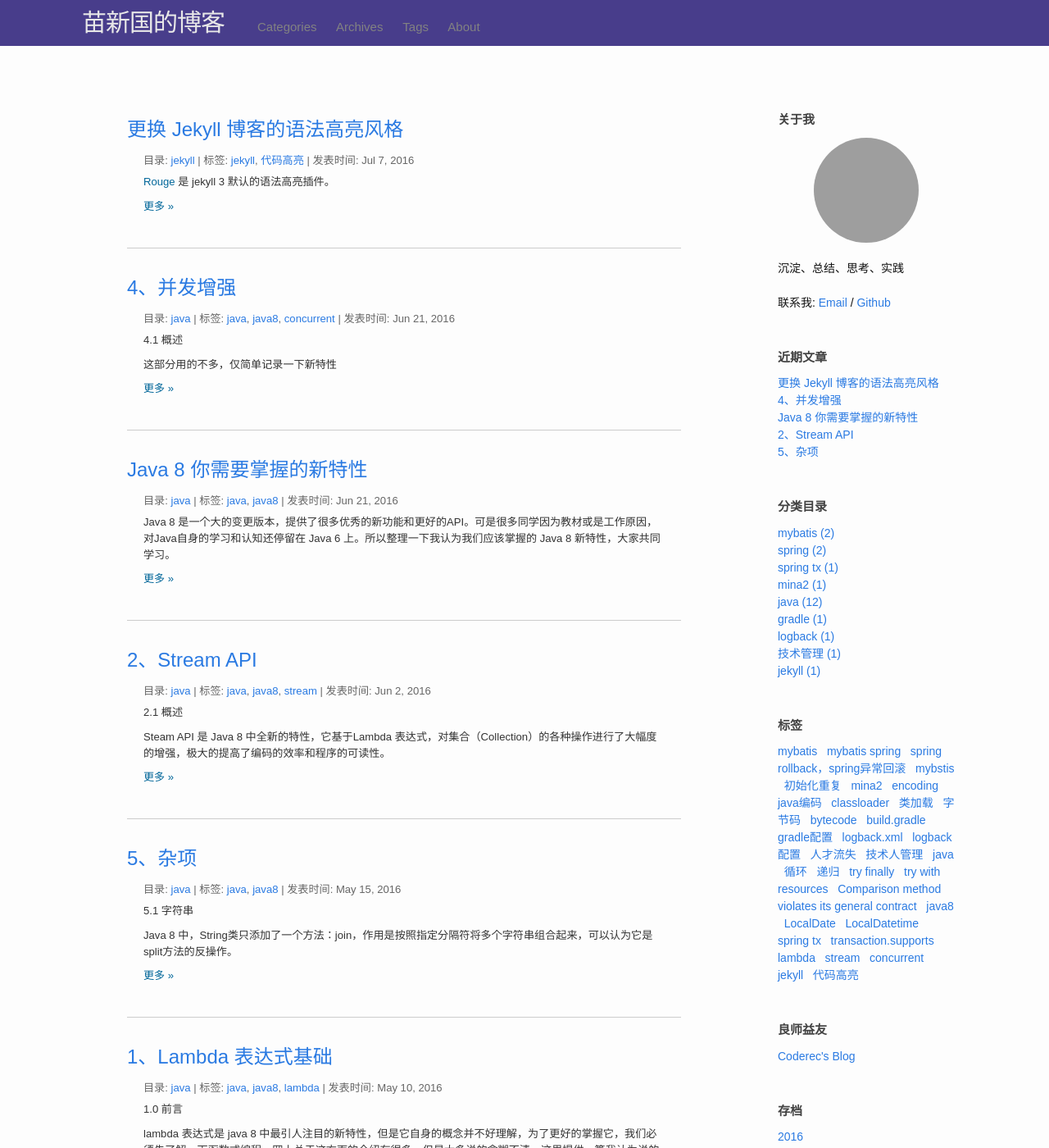
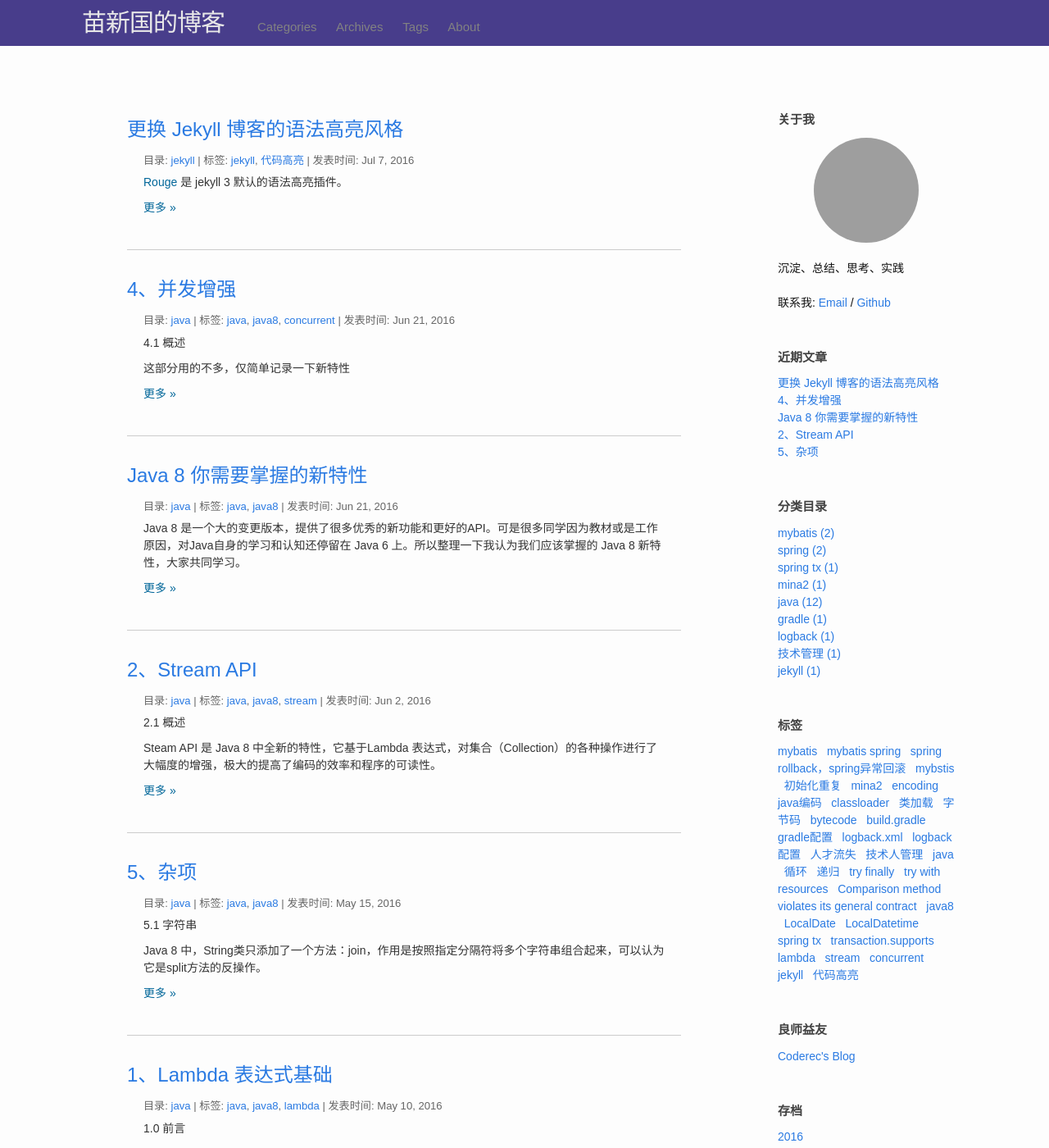
Before and after one commit to miaoxinguo/miaoxinguo.github.io, a Jekyll site: the page built from index.html, in a window 1280 px wide and 1400 px high. Shown: the whole window at 82% size. Built offline with Jekyll 4.4.1, drawn with Linux system fonts in a browser that asks for light colours; the list of posts is cut into pages by our own code; grey boxes are pictures that could not be loaded.

Commit message:
fix font

```diff
--- a/_sass/_home.scss
+++ b/_sass/_home.scss
@@ -44,7 +44,8 @@
     }
     .post-excerpt {
         &, * {
-            font-size: $small-font-size;
+            // font-size: $small-font-size * 1.1;
+            font-size: 14px;
             line-height: 1.5;
             padding-top: 0;
             padding-bottom: 0;
```
